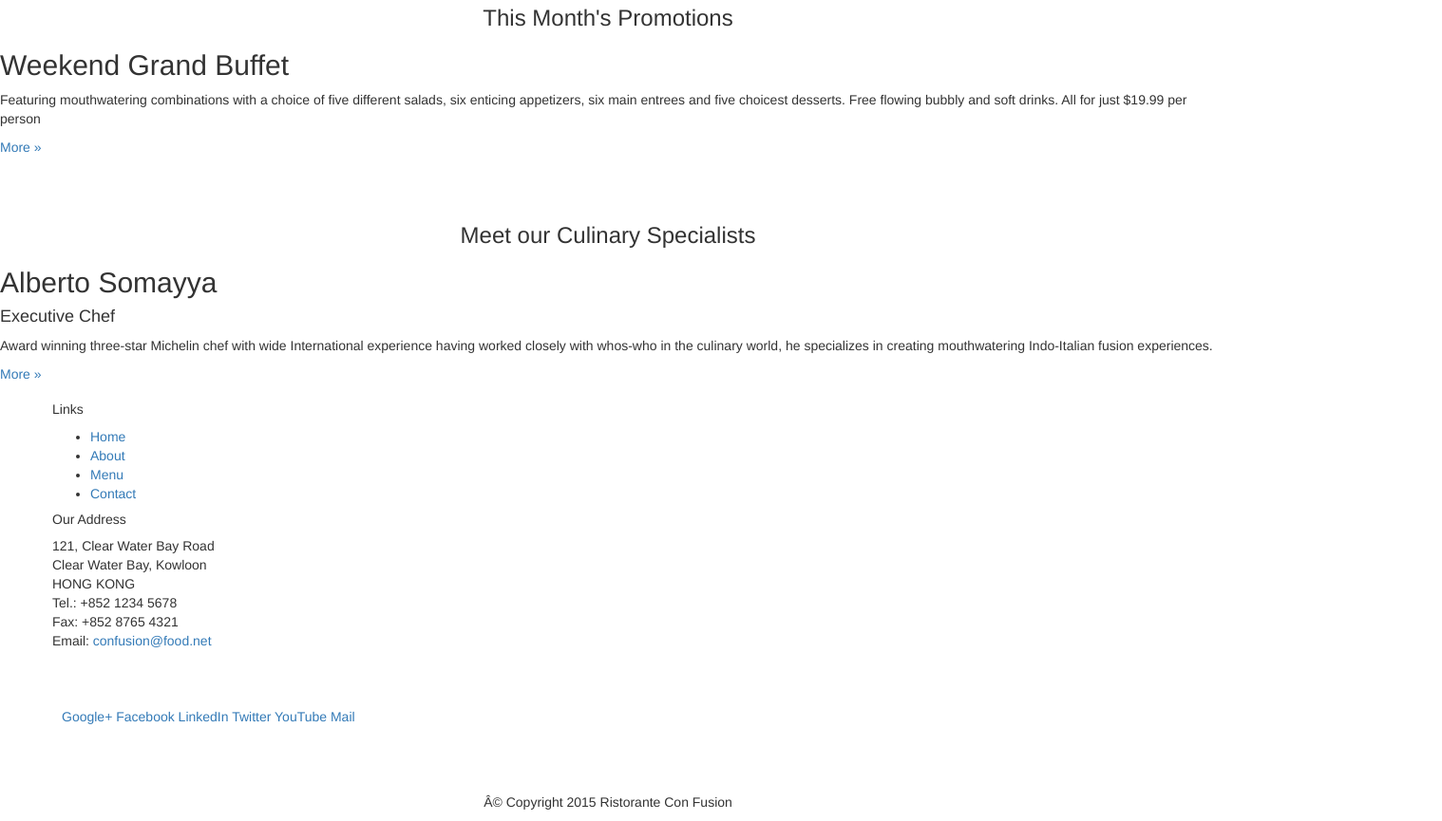
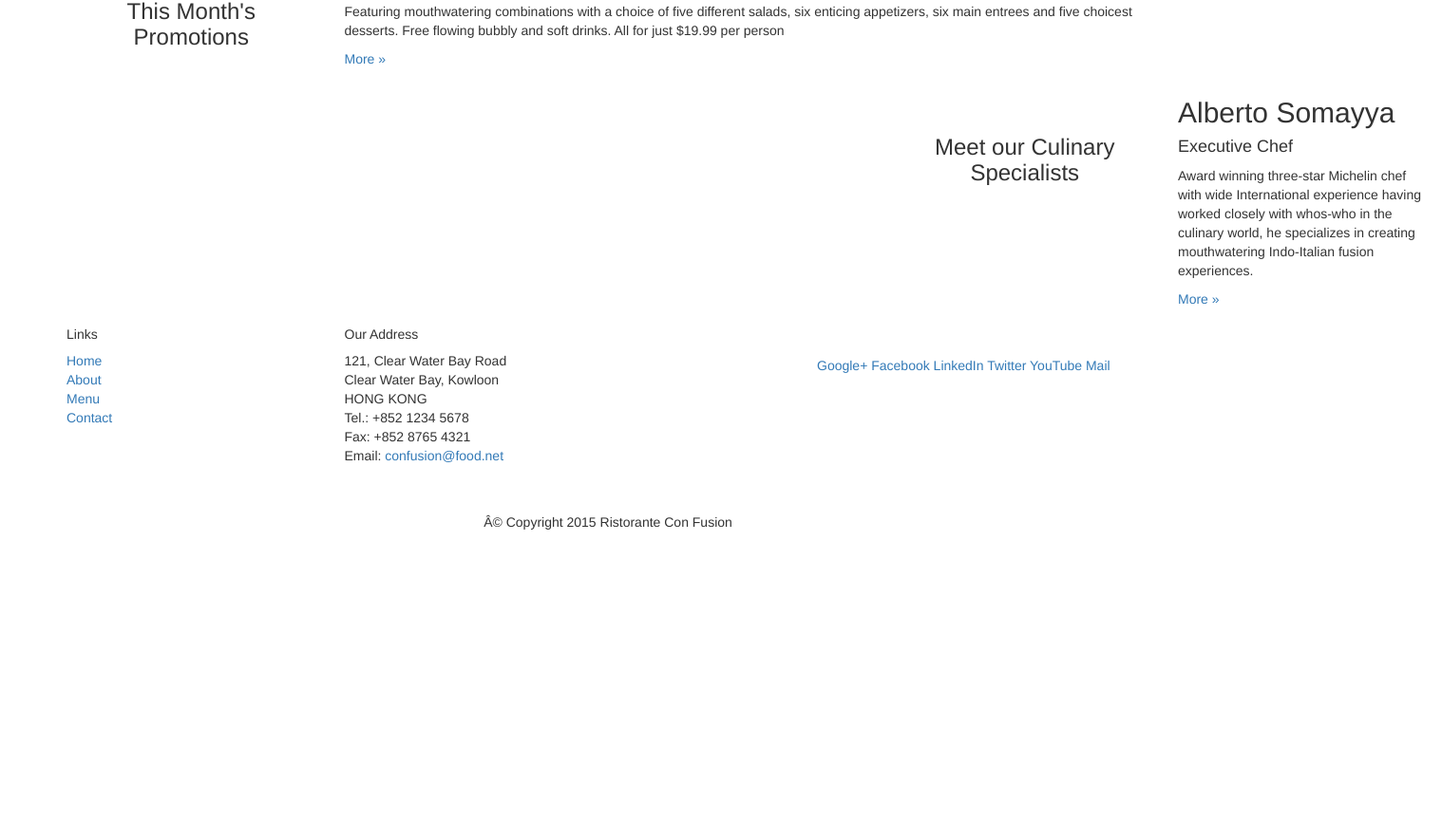
Before and after one commit to CruiseDevice/conFusion, a plain HTML site: page index.html in a window 1280 px wide. Shown: the part 659-1524 px from the top of the page at 95% size, 1518 px wide, since content can reach past the window. After the commit the page ends 1229 px from the top, so only its background shows below. Drawn offline with nearby package versions, Linux system fonts and the light colour scheme.

Commit message:
mobile responsive

```diff
--- a/index.html
+++ b/index.html
@@ -30,25 +30,27 @@
         <!-- Main component for a primary marketing message or call to action -->
 
         <div class = "container">
-            <div class = "row">
-                <div>
+            <div class = "row row-header">
+                <div class="col-xs-12 col-sm-8">
                     <h1>Ristorante con Fusion</h1>
                     <p style="padding:40px;"></p>
                     <p>We take inspiration from the World's best cuisines, and create a unique fusion experience. Our lipsmacking creations will tickle your culinary senses!</p>
                 </div>
-                <div>
+
+                <div class="col-xs-12 col-sm-4">
                 </div>
+
             </div>
         </div>
     </header>
 
-    <div>
-        <div>
-            <div>
+    <div class = "container">
+        <div class = "row row-content">
+            <div class="col-xs-12 col-sm-3 col-sm-push-9">
                 <p style="padding:20px;"></p>
                 <h3 align=center>Our Lipsmacking Culinary Creations</h3>
             </div>
-            <div>
+            <div class="col-xs-12 col-sm-3 col-sm-push-9">
                 <h2>Uthappizza</h2>
                 <p>A unique combination of Indian Uthappam (pancake) and Italian pizza, topped with Cerignola olives, ripe vine cherry tomatoes, Vidalia onion, Guntur chillies and Buffalo Paneer.</p>
                 <p><a  href="#">More &raquo;</a></p>
@@ -56,24 +58,24 @@
         </div>
 
 
-        <div>
-            <div>
+        <div class = "row row-content">
+            <div class="col-xs-12 col-sm-3">
                 <p style="padding:20px;"></p>
                 <h3 align=center>This Month's Promotions</h3>
             </div>
-            <div>
+            <div class="col-xs-12 col-sm-9">
                 <h2>Weekend Grand Buffet</h2>
                 <p>Featuring mouthwatering combinations with a choice of five different salads, six enticing appetizers, six main entrees and five choicest desserts. Free flowing bubbly and soft drinks. All for just $19.99 per person </p>
                 <p><a href="#">More &raquo;</a></p>
             </div>
         </div>
 
-        <div>
-            <div>
+        <div class="row row-content">
+            <div class="col-xs-12 col-sm-3 col-sm-push-9">
                 <p style="padding:20px;"></p>
                 <h3 align=center>Meet our Culinary Specialists</h3>
             </div>
-            <div>
+            <div class="col-xs-12 col-sm-3 col-sm-push-9">
                 <h2>Alberto Somayya</h2>
                 <h4>Executive Chef</h4>
                 <p>Award winning three-star Michelin chef with wide International experience having worked closely with whos-who in the culinary world, he specializes in creating mouthwatering Indo-Italian fusion experiences. </p>
@@ -84,17 +86,19 @@
 
     <footer>
         <div class = "container">
-            <div class = "row">
-                <div>
+            <div class = "row row-content">
+
+                <div class="col-xs-6 col-sm-3">
                     <h5>Links</h5>
-                    <ul>
+                    <ul class = "list-unstyled">
                         <li><a href="#">Home</a></li>
                         <li><a href="#">About</a></li>
                         <li><a href="#">Menu</a></li>
                         <li><a href="#">Contact</a></li>
                     </ul>
                 </div>
-                <div>
+
+                <div class="col-xs-6 col-sm-5">
                     <h5>Our Address</h5>
                     <address>
 		              121, Clear Water Bay Road<br>
@@ -105,7 +109,8 @@
 		              Email: <a href="mailto:confusion@food.net">confusion@food.net</a>
 		           </address>
                 </div>
-                <div>
+
+                <div class="col-xs-12 col-sm-4">
                     <div style="padding: 40px 10px;">
                         <a href="http://google.com/+">Google+</a>
                         <a href="http://www.facebook.com/profile.php?id=">Facebook</a>
@@ -115,7 +120,8 @@
                         <a href="mailto:">Mail</a>
                     </div>
                 </div>
-                <div>
+
+                <div class="col-xs-12">
                     <p style="padding:10px;"></p>
                     <p align=center>Â© Copyright 2015 Ristorante Con Fusion</p>
                 </div>
```
